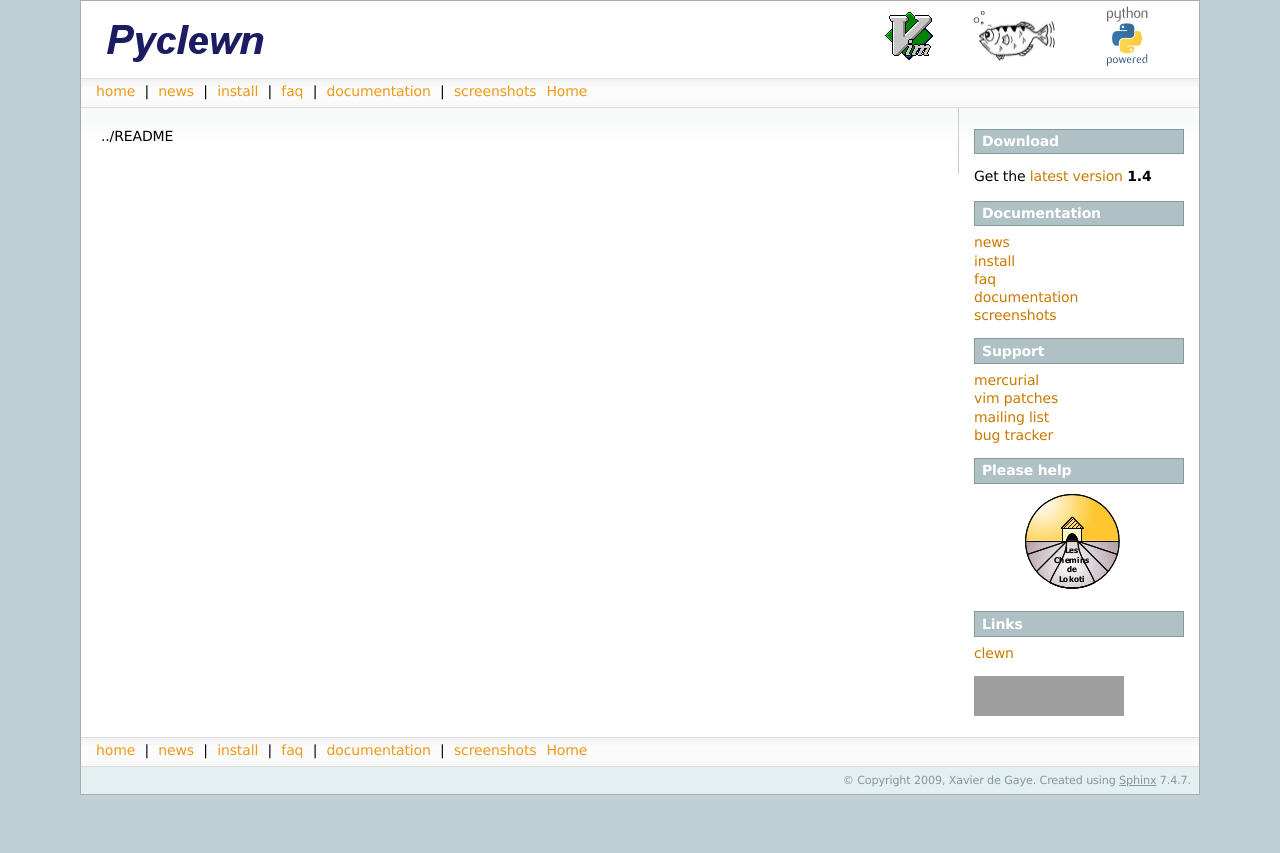
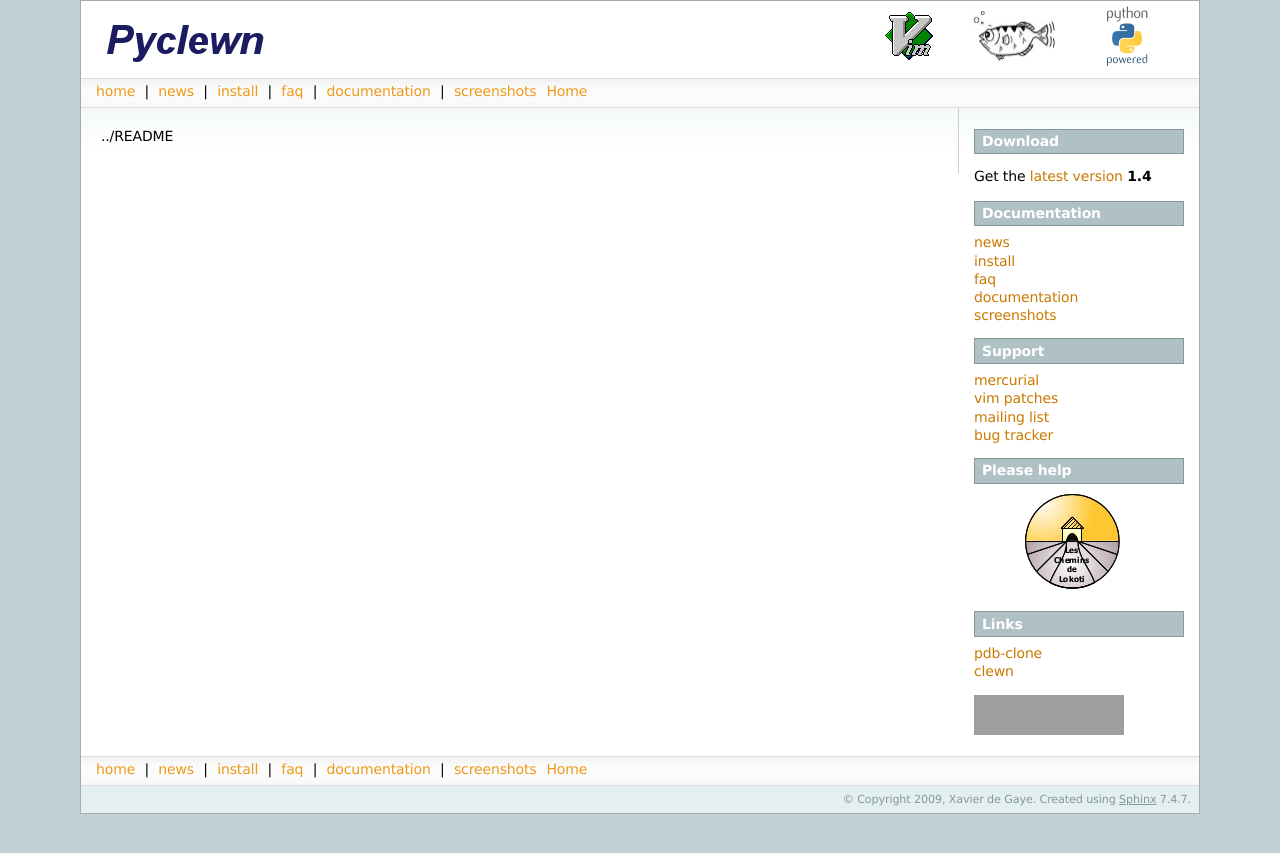
Before and after one commit to umogSlayer/pyclewn, a Sphinx documentation site: the page built from sphinx/index.rst, in a window 1280 px wide. Shown: the top 853 px of the page. Built offline with Sphinx 7.4.7, drawn with Linux system fonts in a browser that asks for light colours; comment, search, counter and statistics services are not loaded; grey boxes are pictures that could not be loaded.

Commit message:
update web site

```diff
--- a/sphinx/_templates/indexsidebar.html
+++ b/sphinx/_templates/indexsidebar.html
@@ -30,6 +30,7 @@
 
 <h3>Links</h3>
 <ul>
+    <li><a href="http://code.google.com/p/pdb-clone/">pdb-clone</a></li>
     <li><a href="http://clewn.sourceforge.net">clewn</a></li>
 </ul>
 
```
Also changed, not shown: 1 other file.
